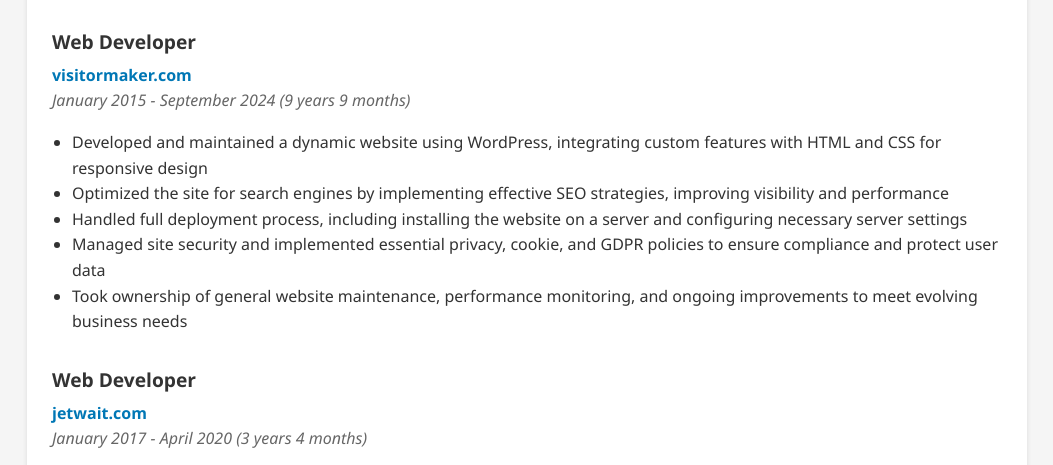
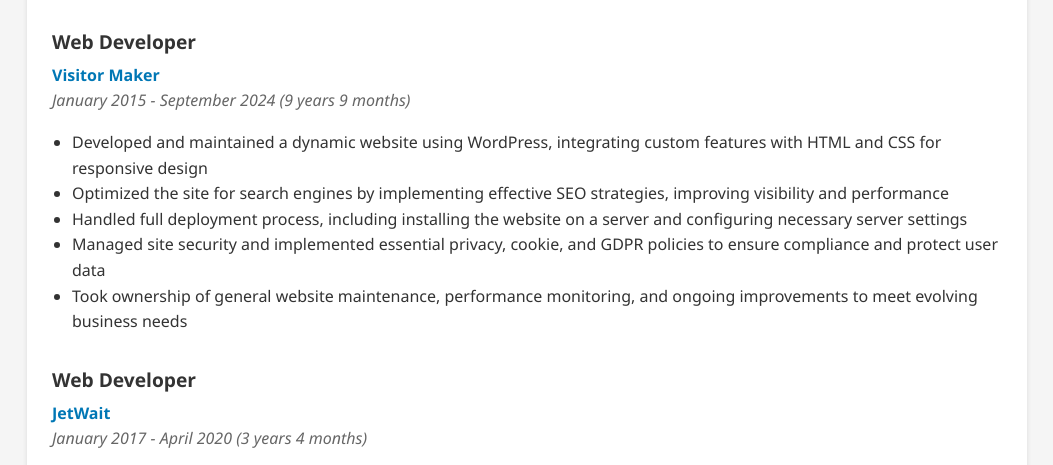
Before and after one commit to Deividas-Strole/deividas-strole.github.io, a plain HTML site: page index.html in a window 1280 px wide. Shown: the part 1187-1652 px from the top of the page, without its empty margins (113-1166 px from the left). Drawn offline with Linux system fonts and the light colour scheme.

Commit message:
Update index.html

```diff
--- a/index.html
+++ b/index.html
@@ -257,7 +257,7 @@
 
             <div class="job">
                 <div class="job-title">Web Developer</div>
-                <div class="job-company">visitormaker.com</div>
+                <div class="job-company">Visitor Maker</div>
                 <div class="job-period">January 2015 - September 2024 (9 years 9 months)</div>
                 <div class="job-description">
                     <ul>
@@ -272,7 +272,7 @@
 
             <div class="job">
                 <div class="job-title">Web Developer</div>
-                <div class="job-company">jetwait.com</div>
+                <div class="job-company">JetWait</div>
                 <div class="job-period">January 2017 - April 2020 (3 years 4 months)</div>
                 <div class="job-description">
                     <ul>
```
